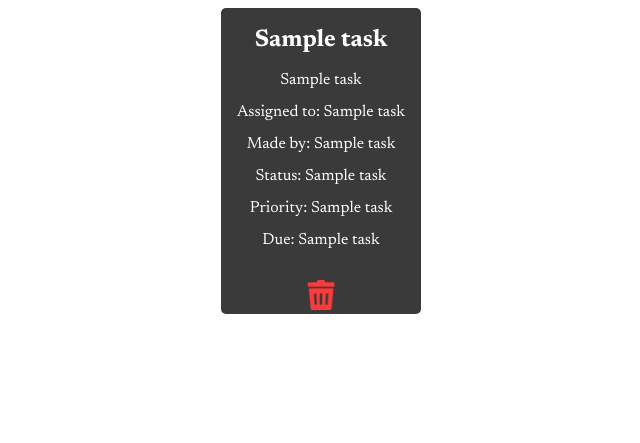
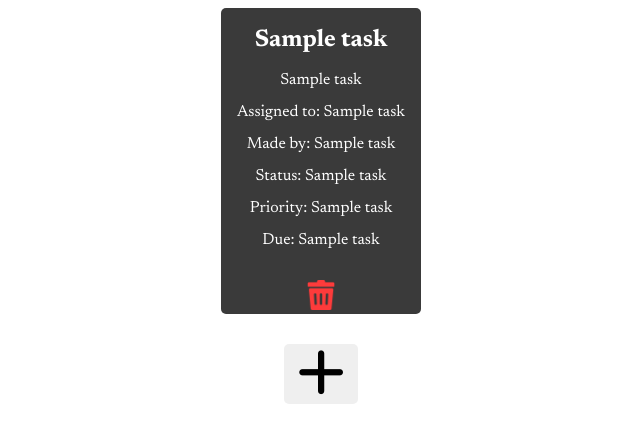
Before and after one commit to ineertiaa/Teapot, a Flask app: template Templates/home.html in a window 1280 px wide. Shown: the top 443 px of the page, without its empty margins (319-959 px from the left). Run offline with Flask 3, Linux system fonts and the light colour scheme; the template is opened without the code that fills it: most values are stand-ins (such as "Sample title", 1, 10 or a date in 2020).

Commit message:
Fixed task deletion, getting started on task adding

```diff
--- a/Templates/home.html
+++ b/Templates/home.html
@@ -4,6 +4,8 @@
         <title>Home</title>
         <link rel="stylesheet" href="{{ url_for('static', filename='homestyle.css') }}">
         <link rel="stylesheet" href="{{ url_for('static', filename='fonts.css') }}">
+
+        <link rel="stylesheet" href="https://cdnjs.cloudflare.com/ajax/libs/font-awesome/7.3.1/css/all.min.css" integrity="sha512-QeR2VH+lsBE5LSAe1Q5EnTBbe7XTBubt8dG93Y7gidSgdMCr8nVqKcfKAMyN96SV8KDbZVTDXChatu5G2KQGzg==" crossorigin="anonymous" referrerpolicy="no-referrer" />
     </head>
     <body>
         <div class="tasks">
@@ -23,6 +25,10 @@
                     </div>
                 {% endfor %}
             {% endif %}
+        </div>
+
+        <div style="display: flex; align-items: center; justify-content: center; padding-top: 30px;">
+            <button style="font-size: 50px; border-radius: 5px; border-style: none; margin: 0 auto;"><i class="fa-solid fa-plus"></i></button>
         </div>
 
         <script>
--- a/main.py
+++ b/main.py
@@ -30,7 +30,7 @@ def process():
 
     if (data and data.get("type") == "delete"):
         try:
-            cursor.execute("DELETE FROM tasks WHERE id = %s", (data.get("task_id")))
+            cursor.execute("DELETE FROM tasks WHERE id = %s", (data.get("task_id"),))
             database.commit()
 
             return jsonify({"success": True, "message": "task deleted."}), 200
```
Also changed, not shown: static/img/plus.png (added).
